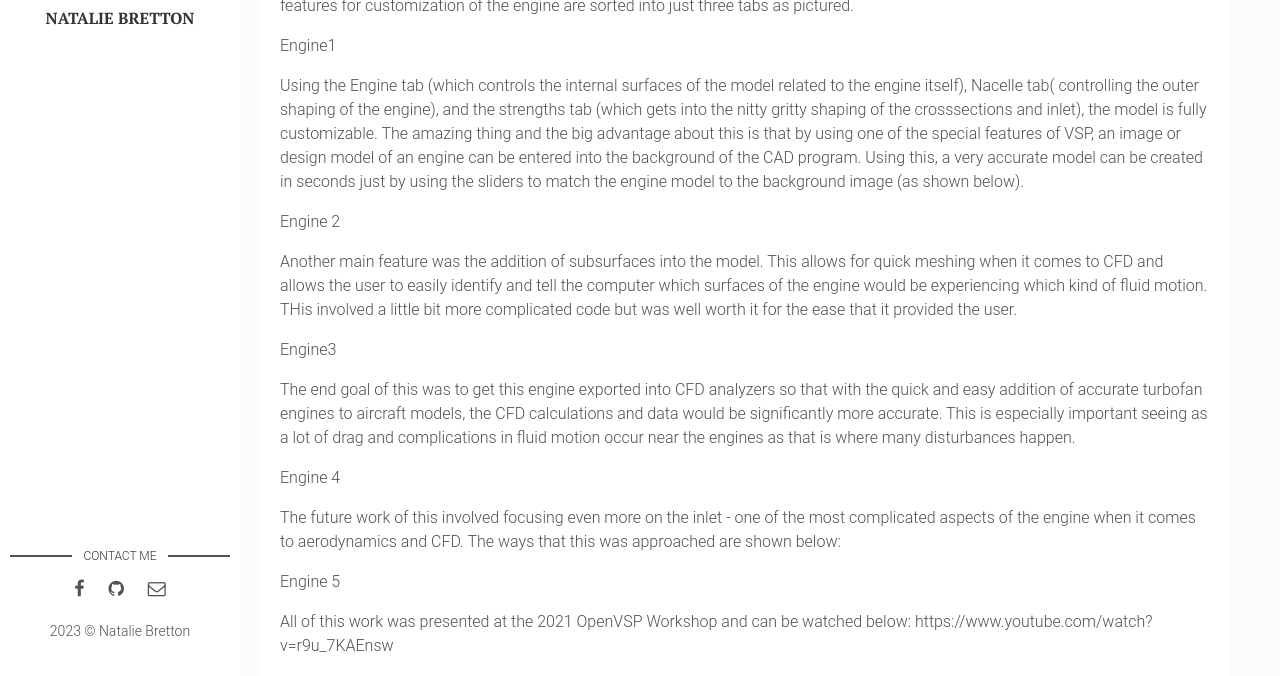
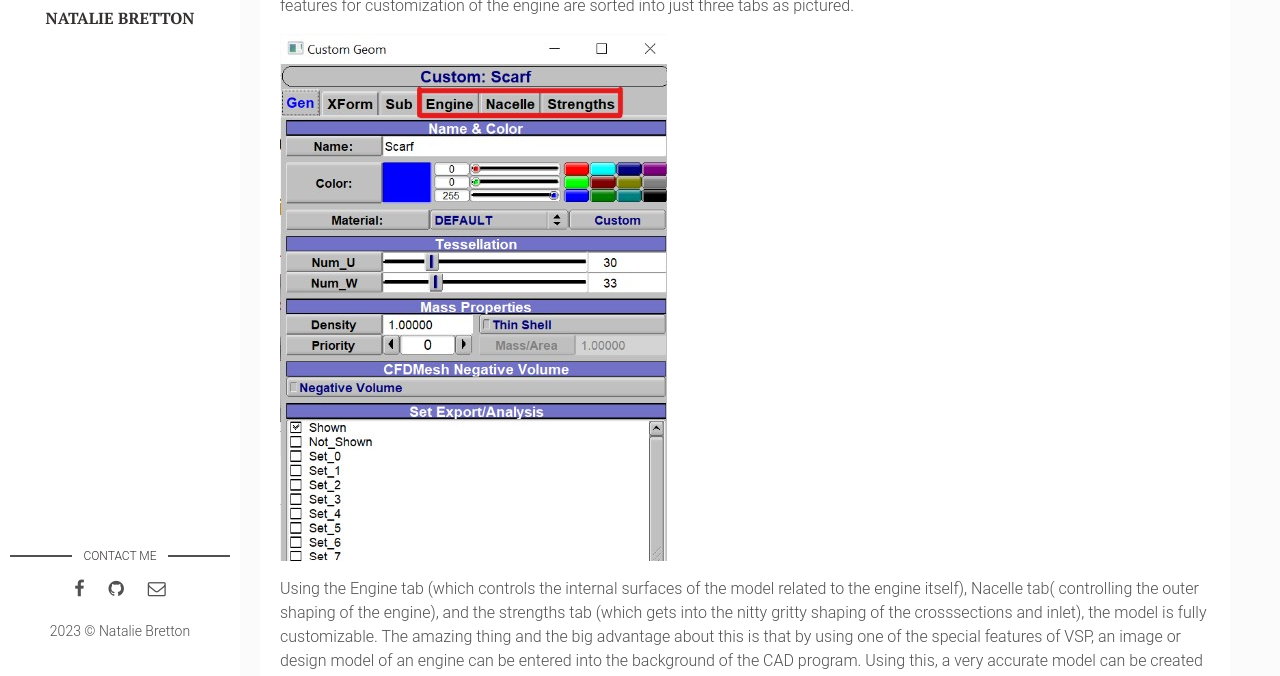
Before and after one commit to natgrrl/natgrrl.github.io, a Jekyll site: the page built from _posts/2020-09-12-nasa-mentorship.markdown, in a window 1280 px wide and 900 px high, scrolled down 10692 px, cut to the strip 224-900 px from the top of the window. Built offline with Jekyll 4.4.1, drawn with Linux system fonts in a browser that asks for light colours.

Commit message:
Update 2020-09-12-nasa-mentorship.markdown

```diff
--- a/_posts/2020-09-12-nasa-mentorship.markdown
+++ b/_posts/2020-09-12-nasa-mentorship.markdown
@@ -190,22 +190,22 @@
 
 As this project continued, the engine GUI became more organized, and the engine itself had more features to customize. ll of the features for customization of the engine are sorted into just three tabs as pictured.
 
-Engine1
+![Engine1](http://natgrrl.github.io/assets/img/Engine1.jpg)
 
 Using the Engine tab (which controls the internal surfaces of the model related to the engine itself), Nacelle tab( controlling the outer shaping of the engine), and the strengths tab (which gets into the nitty gritty shaping of the crosssections and inlet), the model is fully customizable. The amazing thing and the big advantage about this is that by using one of the special features of VSP, an image or design model of an engine can be entered into the background of the CAD program. Using this, a very accurate model can be created in seconds just by using the sliders to match the engine model to the background image (as shown below).
 
-Engine 2
+![Engine2](http://natgrrl.github.io/assets/img/Engine2.jpg)
 
 Another main feature was the addition of subsurfaces into the model. This allows for quick meshing when it comes to CFD and allows the user to easily identify and tell the computer which surfaces of the engine would be experiencing which kind of fluid motion. THis involved a little bit more complicated code but was well worth it for the ease that it provided the user.
 
-Engine3
+![Engine3](http://natgrrl.github.io/assets/img/Engine3.jpg)
 
 The end goal of this was to get this engine exported into CFD analyzers so that with the quick and easy addition of accurate turbofan engines to aircraft models, the CFD calculations and data would be significantly more accurate. This is especially important seeing as a lot of drag and complications in fluid motion occur near the engines as that is where many disturbances happen.
 
-Engine 4
+![Engine4](http://natgrrl.github.io/assets/img/Engine4.jpg)
 
 The future work of this involved focusing even more on the inlet - one of the most complicated aspects of the engine when it comes to aerodynamics and CFD. The ways that this was approached are shown below:
 
-Engine 5
+![Engine5](http://natgrrl.github.io/assets/img/Engine5.jpg)
 
 All of this work was presented at the 2021 OpenVSP Workshop and can be watched below: https://www.youtube.com/watch?v=r9u_7KAEnsw
```
